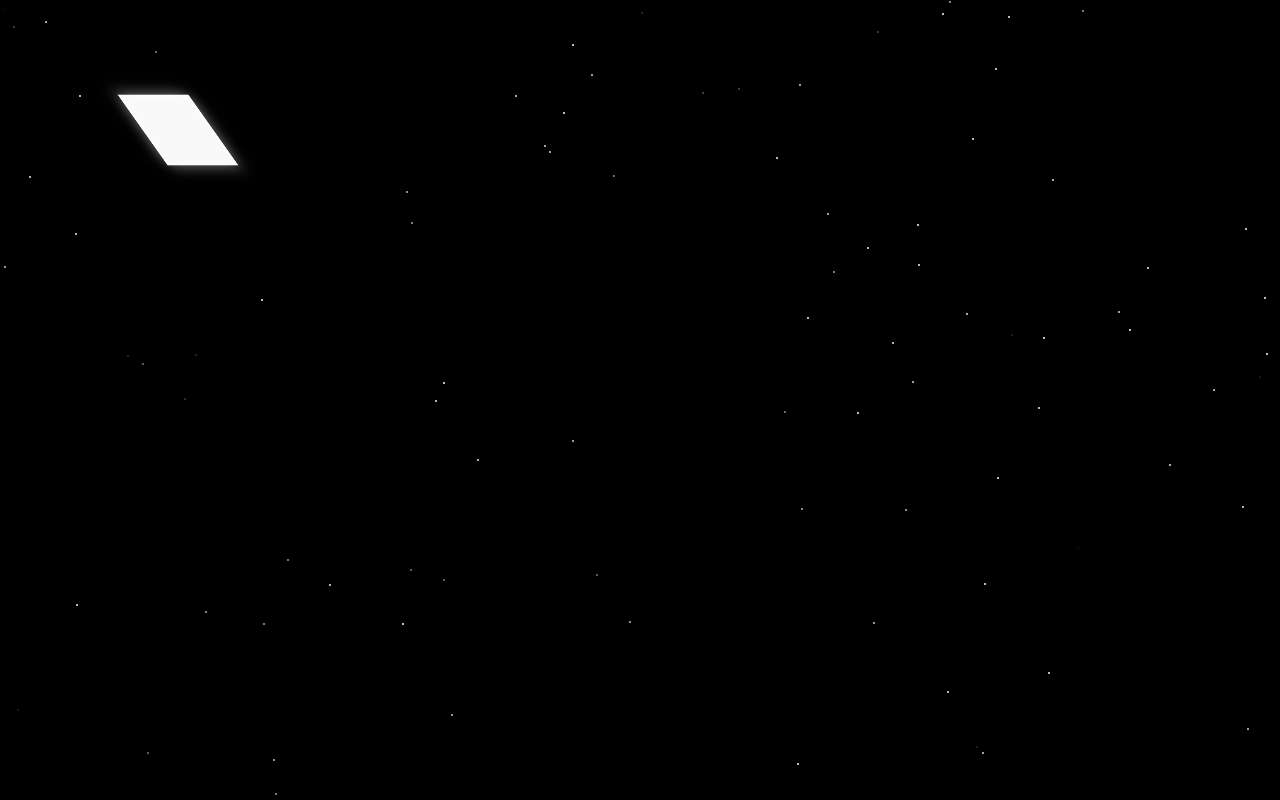
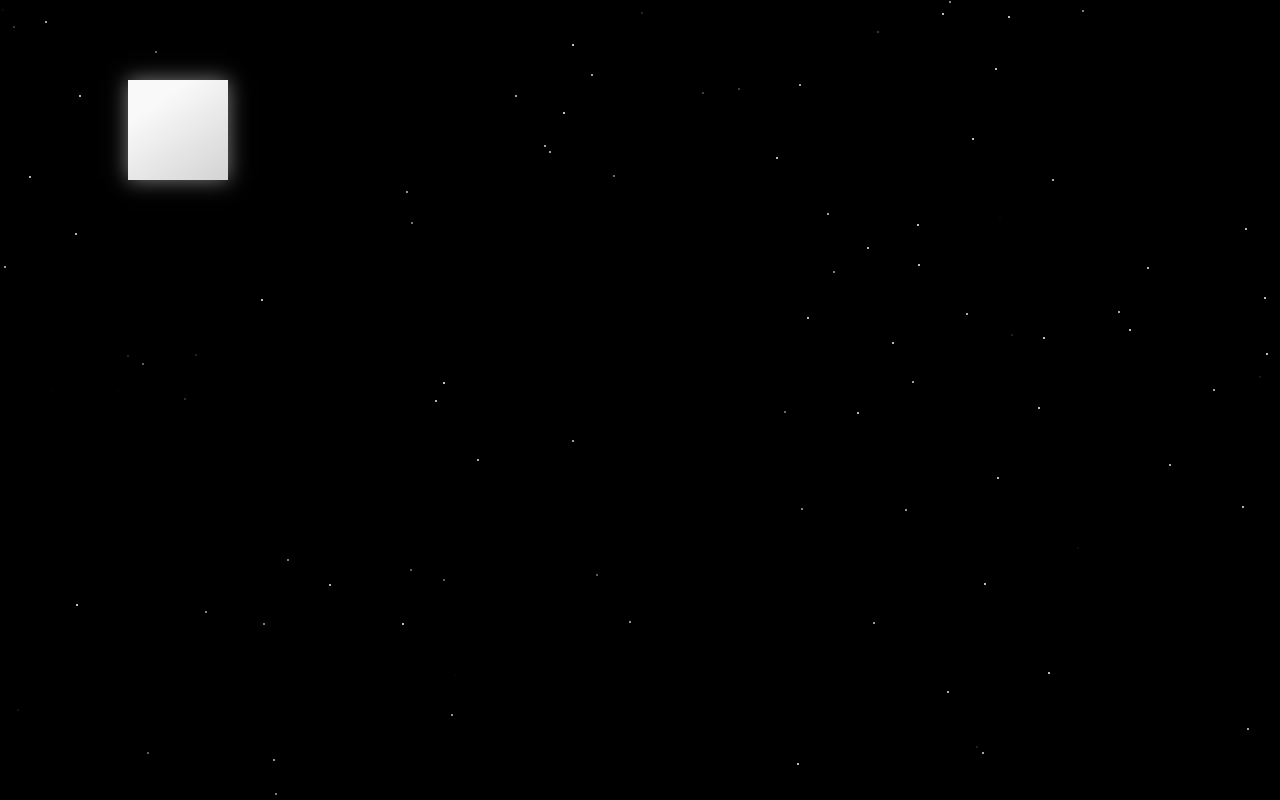
Before and after one commit to skaisay/Messa-user-manual, a plain HTML site: page index.html in a window 1280 px wide. Drawn offline with Linux system fonts and the light colour scheme.

Commit message:
Update index.html

```diff
--- a/index.html
+++ b/index.html
@@ -23,9 +23,9 @@
             height: 100px;
             top: 10%;
             left: 10%;
-            background: #f9f9f9;
-            box-shadow: inset 0 0 10px #ffffff, 0 0 20px rgba(255, 255, 255, 0.5);
-            transform: rotateY(45deg) rotateX(45deg);
+            background: linear-gradient(145deg, #f9f9f9 25%, #d3d3d3 100%);
+            box-shadow: 0 0 20px rgba(255, 255, 255, 0.5);
+            transform: rotate(0deg);
         }
 
         .star {
```
